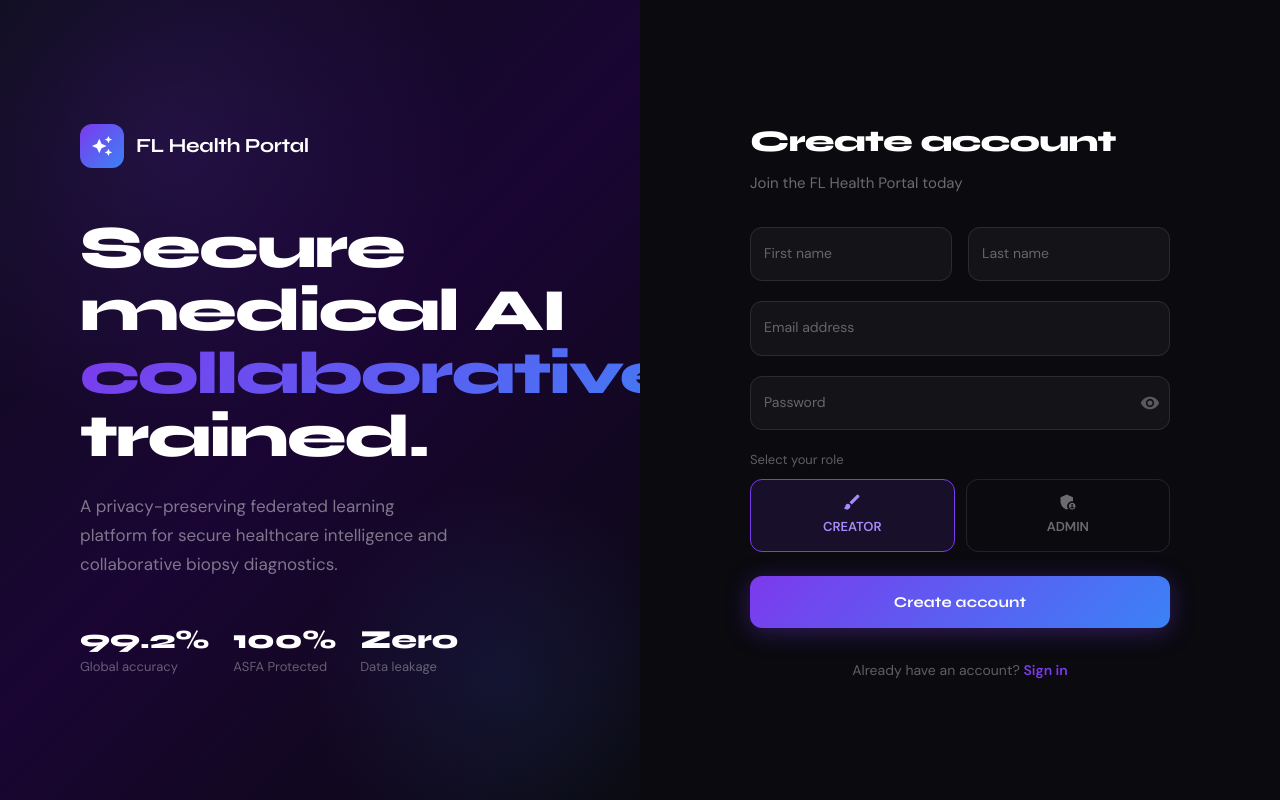
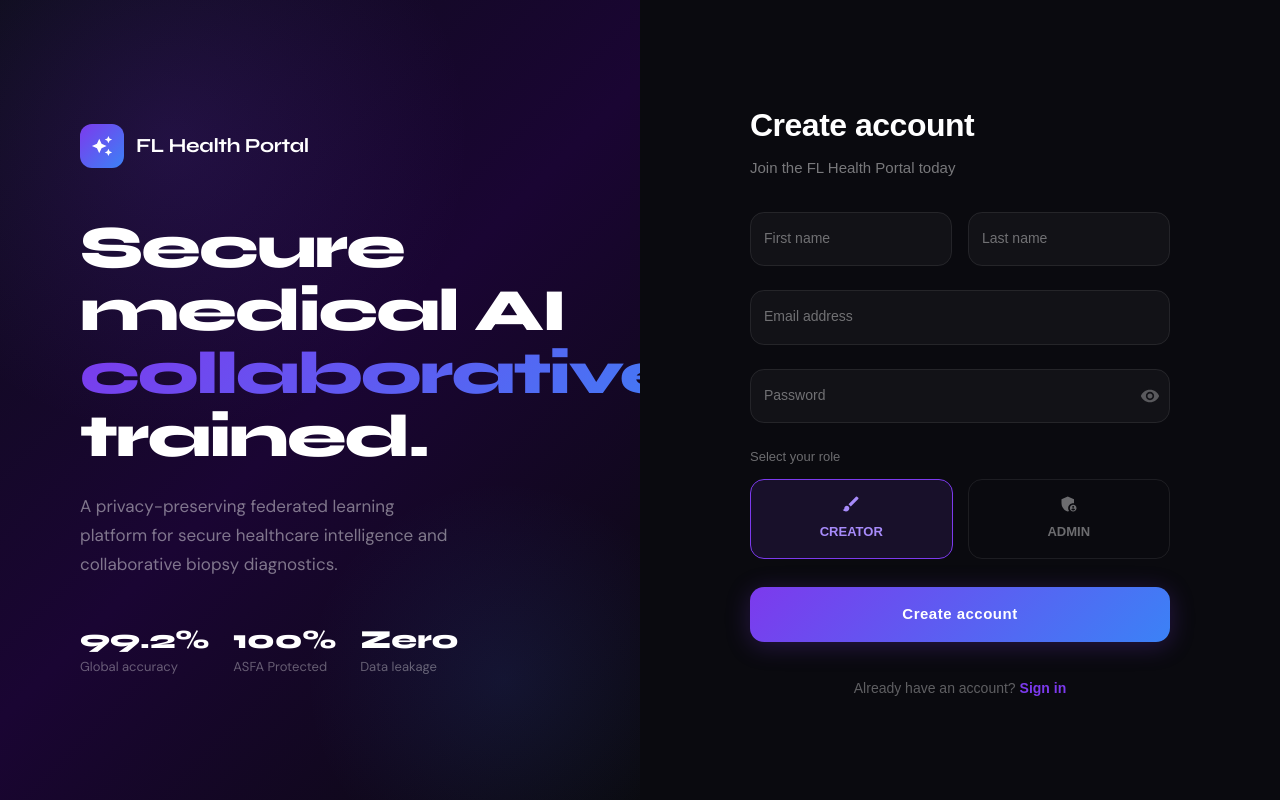
Before and after one commit to Mathivadhana04/FL_Health, a React (Vite) app in the folder frontend/: page /register in a window 1280 px wide. Built offline with nearby package versions, Linux system fonts and the light colour scheme; no server answers; the HTML template or start-up script is replaced by a standard one.

Commit message:
fix: update typography to Outfit and Plus Jakarta Sans, implement network timeout to prevent infinite spinners

```diff
--- a/frontend/src/App.jsx
+++ b/frontend/src/App.jsx
@@ -19,13 +19,13 @@ const theme = createTheme({
     text: { primary: '#e2e8f0', secondary: 'rgba(255,255,255,0.45)' },
   },
   typography: {
-    fontFamily: '"DM Sans", sans-serif',
+    fontFamily: '"Plus Jakarta Sans", sans-serif',
   },
   components: {
     MuiCssBaseline: {
       styleOverrides: {
         '@import': [
-          "url('https://fonts.googleapis.com/css2?family=Syne:wght@400;500;600;700;800&family=DM+Sans:wght@300;400;500;600;700&display=swap')",
+          "url('https://fonts.googleapis.com/css2?family=Plus+Jakarta+Sans:wght@300;400;500;600;700;800&family=Outfit:wght@300;400;500;600;700;800;900&display=swap')",
         ],
         body: {
           background: '#0a0a0f',
--- a/frontend/src/pages/FLDashboardPage.jsx
+++ b/frontend/src/pages/FLDashboardPage.jsx
@@ -41,6 +41,7 @@ import SendIcon from '@mui/icons-material/Send';
 import SecurityIcon from '@mui/icons-material/Security';
 import { useNavigate } from 'react-router-dom';
 import axios from 'axios';
+axios.defaults.timeout = 20000; // 20 seconds timeout to prevent infinite loading spinners on network hang
 import SockJS from 'sockjs-client';
 import Stomp from 'stompjs';
 import {
--- a/frontend/src/pages/LoginPage.jsx
+++ b/frontend/src/pages/LoginPage.jsx
@@ -17,35 +17,35 @@ import { useAuth } from '../context/AuthContext';
 
 const inputSx = {
   '& .MuiOutlinedInput-root': {
-    fontFamily: '"DM Sans", sans-serif',
+    fontFamily: '"Plus Jakarta Sans", sans-serif',
     fontSize: '15px',
     color: '#e2e8f0',
-    background: 'rgba(255,255,255,0.04)',
-    borderRadius: '12px',
-    transition: 'all 0.2s ease',
+    background: 'rgba(255,255,255,0.03)',
+    borderRadius: '14px',
+    transition: 'all 0.25s cubic-bezier(0.4, 0, 0.2, 1)',
     '& fieldset': {
-      borderColor: 'rgba(255,255,255,0.1)',
+      borderColor: 'rgba(255,255,255,0.08)',
       borderWidth: '1.5px',
     },
     '&:hover fieldset': {
-      borderColor: 'rgba(124,58,237,0.5)',
+      borderColor: 'rgba(124,58,237,0.4)',
     },
     '&.Mui-focused fieldset': {
       borderColor: '#7c3aed',
       borderWidth: '1.5px',
     },
     '&.Mui-focused': {
-      background: 'rgba(124,58,237,0.06)',
+      background: 'rgba(124,58,237,0.04)',
     },
   },
   '& .MuiInputLabel-root': {
-    fontFamily: '"DM Sans", sans-serif',
+    fontFamily: '"Plus Jakarta Sans", sans-serif',
     fontSize: '14px',
-    color: 'rgba(255,255,255,0.35)',
+    color: 'rgba(255,255,255,0.4)',
     '&.Mui-focused': { color: '#7c3aed' },
   },
   '& .MuiFormHelperText-root': {
-    fontFamily: '"DM Sans", sans-serif',
+    fontFamily: '"Plus Jakarta Sans", sans-serif',
     fontSize: '12px',
     mt: 0.5,
   },
@@ -88,11 +88,11 @@ const LoginPage = () => {
     <Box>
       <Typography
         sx={{
-          fontFamily: '"Syne", sans-serif',
-          fontSize: '30px',
+          fontFamily: '"Outfit", sans-serif',
+          fontSize: '32px',
           fontWeight: 800,
           color: '#fff',
-          letterSpacing: '-0.8px',
+          letterSpacing: '-0.5px',
           mb: 1,
         }}
       >
@@ -100,10 +100,10 @@ const LoginPage = () => {
       </Typography>
       <Typography
         sx={{
-          fontFamily: '"DM Sans", sans-serif',
+          fontFamily: '"Plus Jakarta Sans", sans-serif',
           fontSize: '15px',
-          color: 'rgba(255,255,255,0.4)',
-          mb: 4,
+          color: 'rgba(255,255,255,0.45)',
+          mb: 4.5,
         }}
       >
         Sign in to your account to continue
@@ -113,12 +113,12 @@ const LoginPage = () => {
         <Alert
           severity="error"
           sx={{
-            mb: 3,
-            borderRadius: '12px',
-            background: 'rgba(239,68,68,0.1)',
-            border: '1px solid rgba(239,68,68,0.25)',
+            mb: 3.5,
+            borderRadius: '14px',
+            background: 'rgba(239,68,68,0.08)',
+            border: '1px solid rgba(239,68,68,0.2)',
             color: '#fca5a5',
-            fontFamily: '"DM Sans", sans-serif',
+            fontFamily: '"Plus Jakarta Sans", sans-serif',
             fontSize: '14px',
             '& .MuiAlert-icon': { color: '#f87171' },
           }}
@@ -130,7 +130,7 @@ const LoginPage = () => {
       <Box
         component="form"
         onSubmit={handleSubmit(onSubmit)}
-        sx={{ display: 'flex', flexDirection: 'column', gap: 2.5 }}
+        sx={{ display: 'flex', flexDirection: 'column', gap: 3 }}
       >
         <TextField
           label="Email address"
@@ -185,21 +185,21 @@ const LoginPage = () => {
           disabled={isSubmitting}
           sx={{
             mt: 1,
-            py: 1.6,
-            borderRadius: '12px',
+            py: 1.8,
+            borderRadius: '14px',
             background: 'linear-gradient(135deg, #7c3aed 0%, #3b82f6 100%)',
             color: '#fff',
-            fontFamily: '"Syne", sans-serif',
+            fontFamily: '"Outfit", sans-serif',
             fontSize: '15px',
             fontWeight: 700,
-            letterSpacing: '0.2px',
+            letterSpacing: '0.5px',
             textTransform: 'none',
-            boxShadow: '0 4px 24px rgba(124,58,237,0.35)',
-            transition: 'all 0.2s ease',
+            boxShadow: '0 4px 24px rgba(124,58,237,0.25)',
+            transition: 'all 0.25s cubic-bezier(0.4, 0, 0.2, 1)',
             '&:hover': {
               background: 'linear-gradient(135deg, #6d28d9 0%, #2563eb 100%)',
-              boxShadow: '0 6px 32px rgba(124,58,237,0.5)',
-              transform: 'translateY(-1px)',
+              boxShadow: '0 6px 32px rgba(124,58,237,0.4)',
+              transform: 'translateY(-1.5px)',
             },
             '&:active': { transform: 'translateY(0)' },
             '&.Mui-disabled': {
@@ -218,9 +218,9 @@ const LoginPage = () => {
 
       <Typography
         sx={{
-          mt: 4,
+          mt: 4.5,
           textAlign: 'center',
-          fontFamily: '"DM Sans", sans-serif',
+          fontFamily: '"Plus Jakarta Sans", sans-serif',
           fontSize: '14px',
           color: 'rgba(255,255,255,0.35)',
         }}
--- a/frontend/src/pages/RegisterPage.jsx
+++ b/frontend/src/pages/RegisterPage.jsx
@@ -21,35 +21,35 @@ import { useAuth } from '../context/AuthContext';
 
 const inputSx = {
   '& .MuiOutlinedInput-root': {
-    fontFamily: '"DM Sans", sans-serif',
+    fontFamily: '"Plus Jakarta Sans", sans-serif',
     fontSize: '15px',
     color: '#e2e8f0',
-    background: 'rgba(255,255,255,0.04)',
-    borderRadius: '12px',
-    transition: 'all 0.2s ease',
+    background: 'rgba(255,255,255,0.03)',
+    borderRadius: '14px',
+    transition: 'all 0.25s cubic-bezier(0.4, 0, 0.2, 1)',
     '& fieldset': {
-      borderColor: 'rgba(255,255,255,0.1)',
+      borderColor: 'rgba(255,255,255,0.08)',
       borderWidth: '1.5px',
     },
     '&:hover fieldset': {
-      borderColor: 'rgba(124,58,237,0.5)',
+      borderColor: 'rgba(124,58,237,0.4)',
     },
     '&.Mui-focused fieldset': {
       borderColor: '#7c3aed',
       borderWidth: '1.5px',
     },
     '&.Mui-focused': {
-      background: 'rgba(124,58,237,0.06)',
+      background: 'rgba(124,58,237,0.04)',
     },
   },
   '& .MuiInputLabel-root': {
-    fontFamily: '"DM Sans", sans-serif',
+    fontFamily: '"Plus Jakarta Sans", sans-serif',
     fontSize: '14px',
-    color: 'rgba(255,255,255,0.35)',
+    color: 'rgba(255,255,255,0.4)',
     '&.Mui-focused': { color: '#7c3aed' },
   },
   '& .MuiFormHelperText-root': {
-    fontFamily: '"DM Sans", sans-serif',
+    fontFamily: '"Plus Jakarta Sans", sans-serif',
     fontSize: '12px',
     mt: 0.5,
   },
@@ -94,11 +94,11 @@ const RegisterPage = () => {
     <Box>
       <Typography
         sx={{
-          fontFamily: '"Syne", sans-serif',
-          fontSize: '30px',
+          fontFamily: '"Outfit", sans-serif',
+          fontSize: '32px',
           fontWeight: 800,
           color: '#fff',
-          letterSpacing: '-0.8px',
+          letterSpacing: '-0.5px',
           mb: 1,
         }}
       >
@@ -106,9 +106,9 @@ const RegisterPage = () => {
       </Typography>
       <Typography
         sx={{
-          fontFamily: '"DM Sans", sans-serif',
+          fontFamily: '"Plus Jakarta Sans", sans-serif',
           fontSize: '15px',
-          color: 'rgba(255,255,255,0.4)',
+          color: 'rgba(255,255,255,0.45)',
           mb: 4,
         }}
       >
@@ -119,12 +119,12 @@ const RegisterPage = () => {
         <Alert
           severity="error"
           sx={{
-            mb: 3,
-            borderRadius: '12px',
-            background: 'rgba(239,68,68,0.1)',
-            border: '1px solid rgba(239,68,68,0.25)',
+            mb: 3.5,
+            borderRadius: '14px',
+            background: 'rgba(239,68,68,0.08)',
+            border: '1px solid rgba(239,68,68,0.2)',
             color: '#fca5a5',
-            fontFamily: '"DM Sans", sans-serif',
+            fontFamily: '"Plus Jakarta Sans", sans-serif',
             fontSize: '14px',
             '& .MuiAlert-icon': { color: '#f87171' },
           }}
@@ -136,7 +136,7 @@ const RegisterPage = () => {
       <Box
         component="form"
         onSubmit={handleSubmit(onSubmit)}
-        sx={{ display: 'flex', flexDirection: 'column', gap: 2.5 }}
+        sx={{ display: 'flex', flexDirection: 'column', gap: 3 }}
       >
         <Box sx={{ display: 'grid', gridTemplateColumns: '1fr 1fr', gap: 2 }}>
           <TextField
@@ -218,10 +218,10 @@ const RegisterPage = () => {
         <Box>
           <Typography
             sx={{
-              fontFamily: '"DM Sans", sans-serif',
+              fontFamily: '"Plus Jakarta Sans", sans-serif',
               fontSize: '13px',
-              color: 'rgba(255,255,255,0.35)',
-              mb: 1.2,
+              color: 'rgba(255,255,255,0.4)',
+              mb: 1.5,
             }}
           >
             Select your role
@@ -239,20 +239,20 @@ const RegisterPage = () => {
                 }}
                 fullWidth
                 sx={{
-                  gap: 1.5,
+                  gap: 2,
                   '& .MuiToggleButtonGroup-grouped': {
-                    border: '1.5px solid rgba(255,255,255,0.1) !important',
-                    borderRadius: '12px !important',
+                    border: '1.5px solid rgba(255,255,255,0.08) !important',
+                    borderRadius: '14px !important',
                     flex: 1,
-                    py: 1.5,
+                    py: 1.8,
                     display: 'flex',
                     flexDirection: 'column',
-                    gap: 0.5,
+                    gap: 0.8,
                     color: 'rgba(255,255,255,0.4)',
-                    fontFamily: '"DM Sans", sans-serif',
+                    fontFamily: '"Plus Jakarta Sans", sans-serif',
                     fontSize: '13px',
                     fontWeight: 600,
-                    transition: 'all 0.2s ease',
+                    transition: 'all 0.25s cubic-bezier(0.4, 0, 0.2, 1)',
                     '&:hover': {
                       background: 'rgba(124,58,237,0.08)',
                       borderColor: 'rgba(124,58,237,0.4) !important',
@@ -277,7 +277,7 @@ const RegisterPage = () => {
             )}
           />
           {errors.role && (
-            <Typography sx={{ color: '#f87171', fontSize: '12px', mt: 0.5, ml: 1.5 }}>
+            <Typography sx={{ color: '#f87171', fontSize: '12px', mt: 0.5, ml: 1.5, fontFamily: '"Plus Jakarta Sans", sans-serif' }}>
               {errors.role.message}
             </Typography>
           )}
@@ -289,21 +289,21 @@ const RegisterPage = () => {
           disabled={isSubmitting}
           sx={{
             mt: 0.5,
-            py: 1.6,
-            borderRadius: '12px',
+            py: 1.8,
+            borderRadius: '14px',
             background: 'linear-gradient(135deg, #7c3aed 0%, #3b82f6 100%)',
             color: '#fff',
-            fontFamily: '"Syne", sans-serif',
+            fontFamily: '"Outfit", sans-serif',
             fontSize: '15px',
             fontWeight: 700,
-            letterSpacing: '0.2px',
+            letterSpacing: '0.5px',
             textTransform: 'none',
-            boxShadow: '0 4px 24px rgba(124,58,237,0.35)',
-            transition: 'all 0.2s ease',
+            boxShadow: '0 4px 24px rgba(124,58,237,0.25)',
+            transition: 'all 0.25s cubic-bezier(0.4, 0, 0.2, 1)',
             '&:hover': {
               background: 'linear-gradient(135deg, #6d28d9 0%, #2563eb 100%)',
-              boxShadow: '0 6px 32px rgba(124,58,237,0.5)',
-              transform: 'translateY(-1px)',
+              boxShadow: '0 6px 32px rgba(124,58,237,0.4)',
+              transform: 'translateY(-1.5px)',
             },
             '&:active': { transform: 'translateY(0)' },
             '&.Mui-disabled': {
@@ -322,9 +322,9 @@ const RegisterPage = () => {
 
       <Typography
         sx={{
-          mt: 4,
+          mt: 4.5,
           textAlign: 'center',
-          fontFamily: '"DM Sans", sans-serif',
+          fontFamily: '"Plus Jakarta Sans", sans-serif',
           fontSize: '14px',
           color: 'rgba(255,255,255,0.35)',
         }}
--- a/frontend/src/services/authService.js
+++ b/frontend/src/services/authService.js
@@ -9,6 +9,7 @@ if (API_BASE_URL.endsWith('/fl')) {
 
 const api = axios.create({
   baseURL: API_BASE_URL,
+  timeout: 20000, // 20 seconds timeout to prevent infinite spinner on connection hang
   headers: {
     'Content-Type': 'application/json',
   },
```
Also changed, not shown: 2 other files (tests, documents, lock files or other folders).
